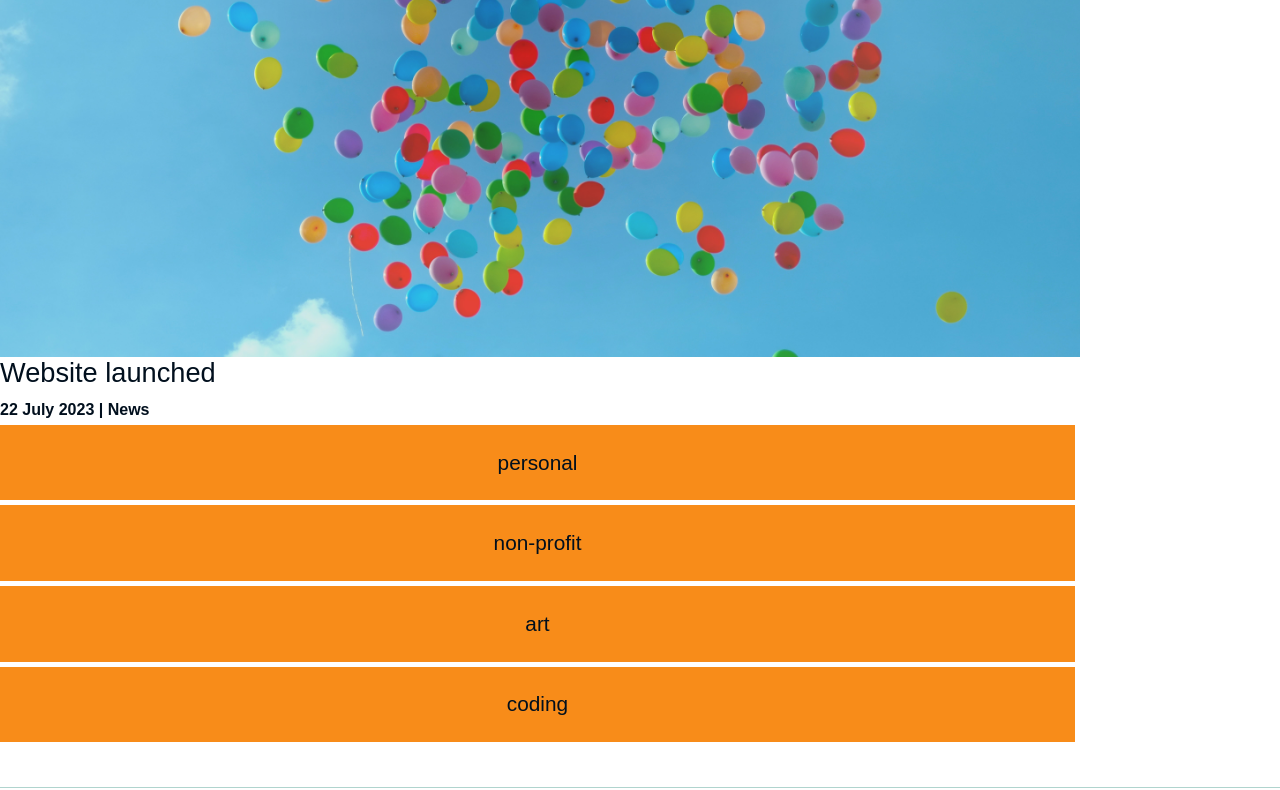
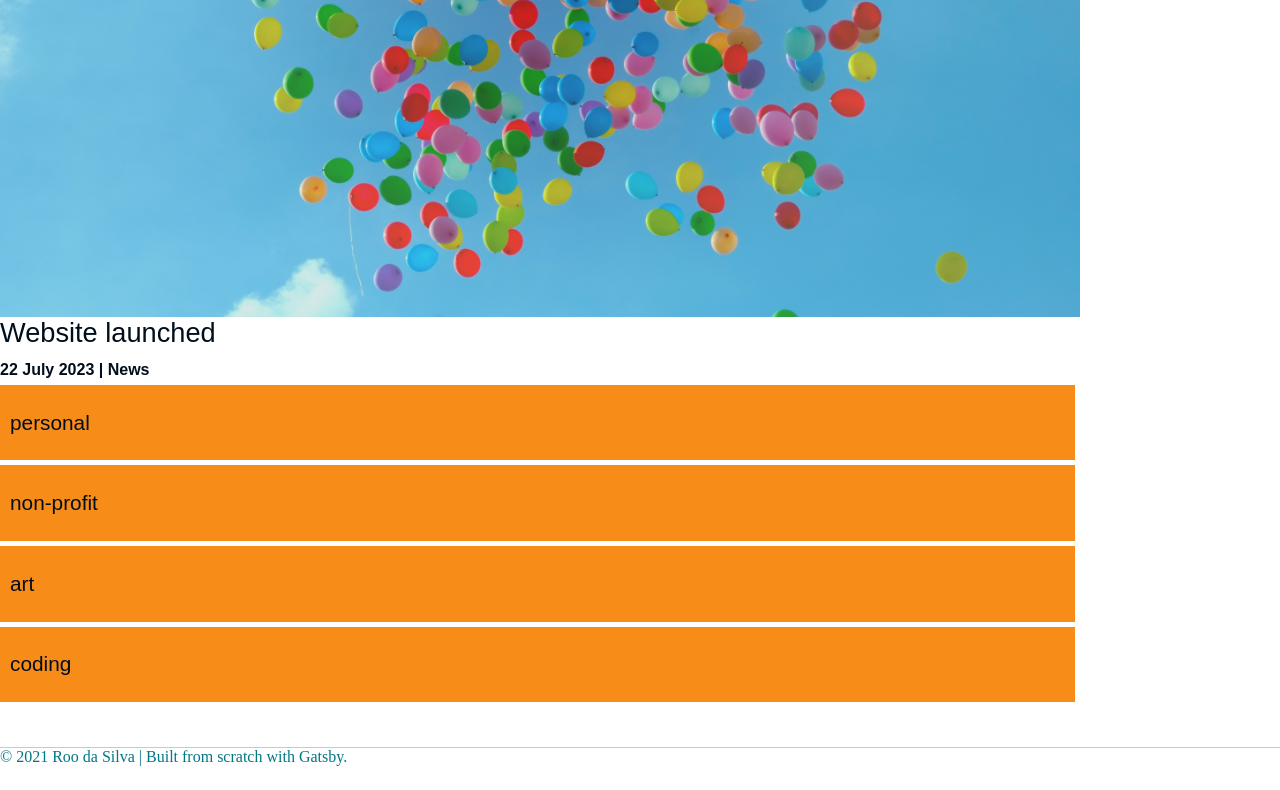
Before and after one commit to Roothebear/roodasilva-gatsby, a Gatsby site: page / in a window 1280 px wide. Shown: the part 2010-2800 px from the top of the page. After the commit the page ends 2776 px from the top, so only its background shows below. Built offline with nearby package versions, Linux system fonts and the light colour scheme; Gatsby itself is replaced by a stand-in of ours.

Commit message:
simplify list styles

```diff
--- a/src/components/layout.module.css
+++ b/src/components/layout.module.css
@@ -20,7 +20,7 @@ pseudo-elements). One common use of this selector is to apply a custom
 :root {
   /* primary colours */
   --colour-primary: #1177ca;
-  --colour-secondary: #009078;
+  --colour-secondary: #007784;
   --colour-tertiary: #f88c19;
   --colour-grey: #b0d4ce;
   --colour-white: #ffffffff;
@@ -132,17 +132,12 @@ p {
 }
 
 ol,
-ul {
-  display: block;
-  list-style: none;
-}
+ul {}
 
 li {
-  display: block;
-  align-items: center;
-  justify-content: center;
-  padding: 10px;
-  text-align: center;
+  margin-left: 30px;
+  padding: 5px;
+  font-size: 1.3rem;
 }
 
 /* * * Inline text semantics * * */
```
